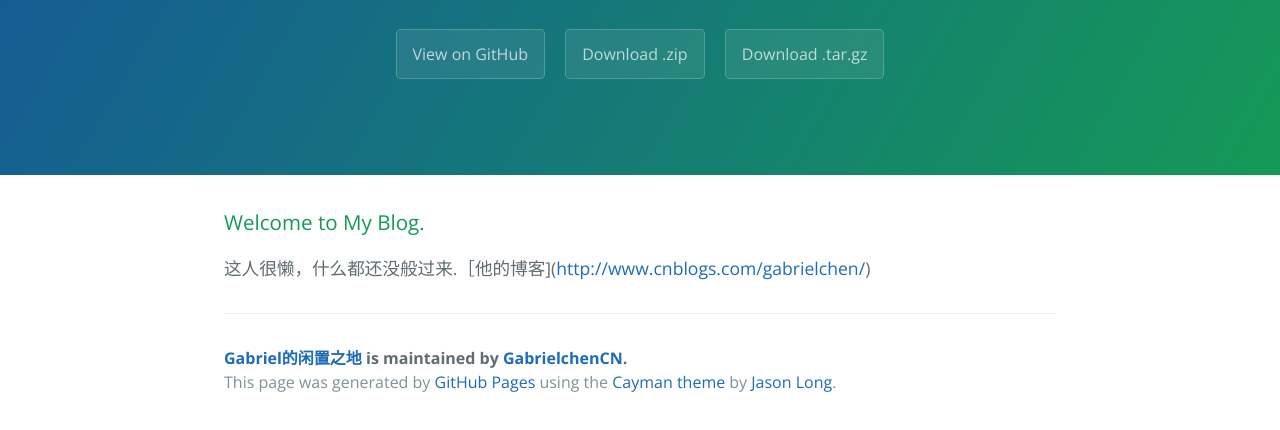
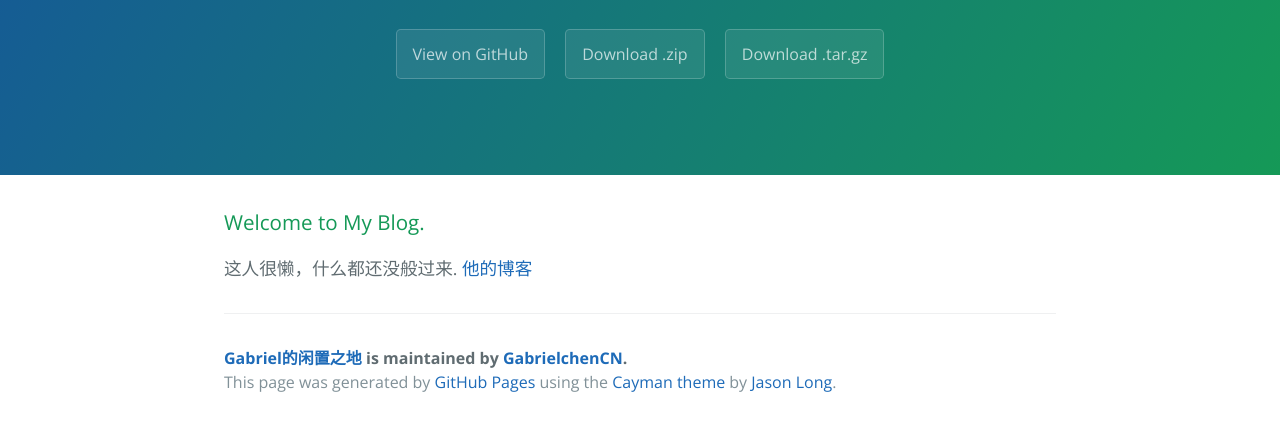
Before and after one commit to GabrielchenCN/GabrielChen, a plain HTML site: page index.html in a window 1280 px wide. Shown: the part 208-638 px from the top of the page. Drawn offline with nearby package versions, Linux system fonts and the light colour scheme.

```diff
--- a/index.html
+++ b/index.html
@@ -22,7 +22,8 @@
       <h3>
 <a id="welcome-to-my-blog" class="anchor" href="#welcome-to-my-blog" aria-hidden="true"><span class="octicon octicon-link"></span></a>Welcome to My Blog.</h3>
 
-<p>这人很懒，什么都还没般过来.［他的博客](<a href="http://www.cnblogs.com/gabrielchen/">http://www.cnblogs.com/gabrielchen/</a>)</p>
+<p>这人很懒，什么都还没般过来.
+<a href="http://www.cnblogs.com/gabrielchen/">他的博客</a></p>
 
       <footer class="site-footer">
         <span class="site-footer-owner"><a href="https://github.com/GabrielchenCN/GabrielChen">Gabriel的闲置之地</a> is maintained by <a href="https://github.com/GabrielchenCN">GabrielchenCN</a>.</span>
--- a/params.json
+++ b/params.json
@@ -1 +1 @@
-{"name":"Gabriel的闲置之地","tagline":"Gabriel的博客","body":"### Welcome to My Blog.\r\n这人很懒，什么都还没般过来.［他的博客](http://www.cnblogs.com/gabrielchen/)\r\n\r\n\r\n","google":"","note":"Don't delete this file! It's used internally to help with page regeneration."}
+{"name":"Gabriel的闲置之地","tagline":"Gabriel的博客","body":"### Welcome to My Blog.\r\n这人很懒，什么都还没般过来.\r\n[他的博客](http://www.cnblogs.com/gabrielchen/)\r\n\r\n\r\n","google":"","note":"Don't delete this file! It's used internally to help with page regeneration."}
```
